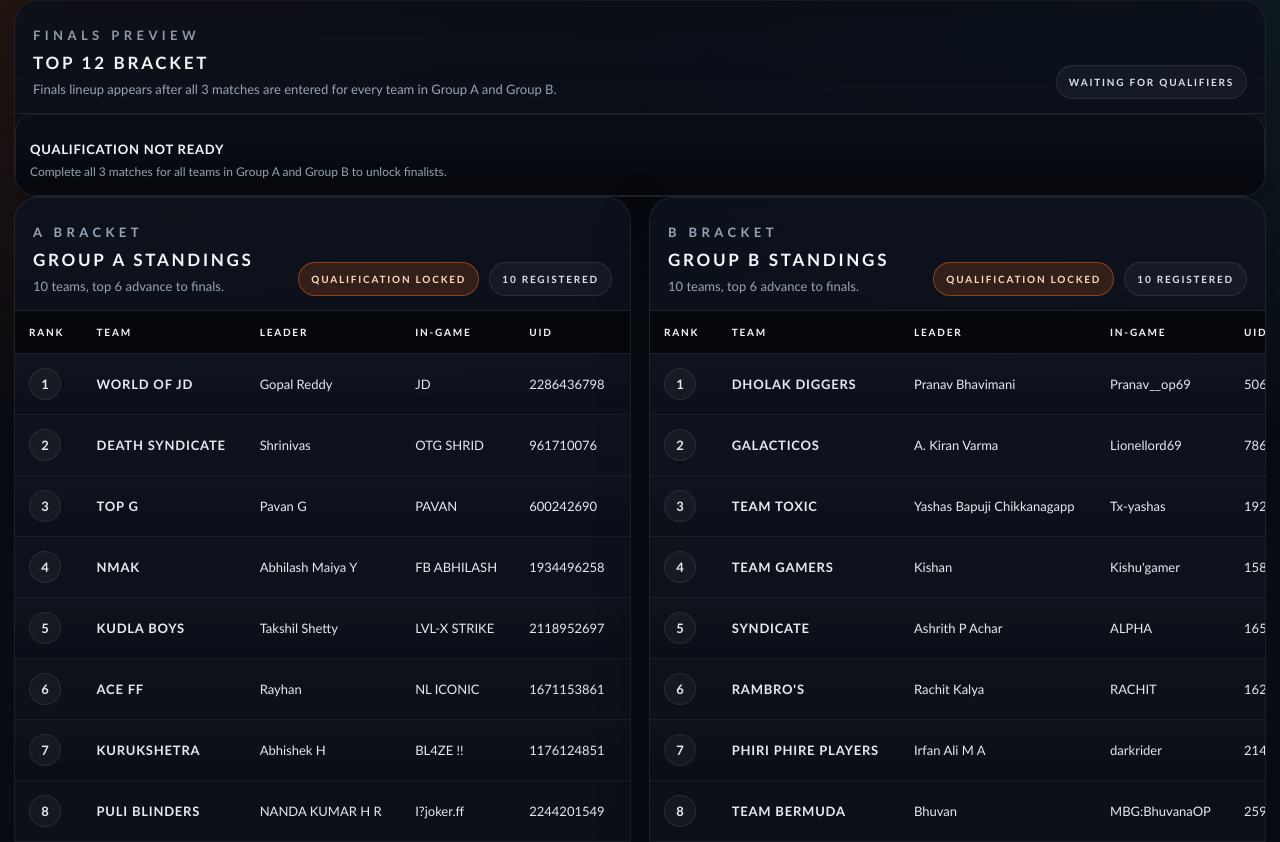
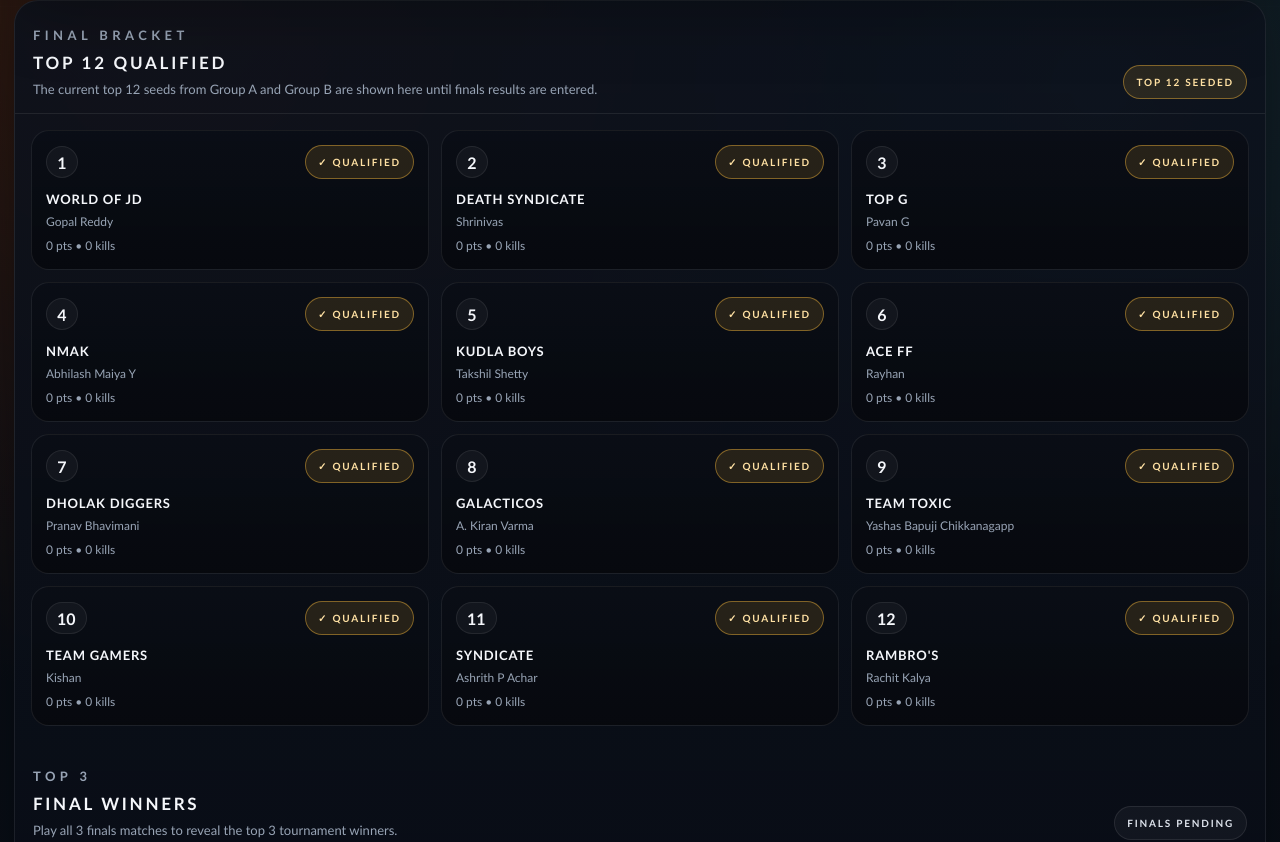
Before and after one commit to Singhmedhansh/Game_Leaderboard, a React (Vite) app in the folder client/: page / in a window 1280 px wide. Shown: the part 378-1220 px from the top of the page. Built offline with nearby package versions, Linux system fonts and the light colour scheme.

Commit message:
Show qualified teams and finals preview

```diff
--- a/client/src/App.jsx
+++ b/client/src/App.jsx
@@ -254,7 +254,7 @@ function TeamTable({ title, group, teams, qualificationUnlocked }) {
                   <td className="ff-points">{team.totalPoints}</td>
                   <td>
                     <Pill tone={!qualificationUnlocked ? 'dark' : team.isQualified ? 'accent' : 'danger'}>
-                      {!qualificationUnlocked ? 'Pending' : team.isQualified ? 'Qualified' : 'Eliminated'}
+                      {!qualificationUnlocked ? 'Pending' : team.isQualified ? '✓ Qualified' : '× Eliminated'}
                     </Pill>
                   </td>
                 </motion.tr>
@@ -282,20 +282,20 @@ return (
     <section className="ff-panel">
       <div className="ff-panel-head">
         <div>
-          <p className="ff-kicker">Finals Preview</p>
-          <h2>Top 12 Bracket</h2>
+          <p className="ff-kicker">Final Bracket</p>
+          <h2>Top 12 Qualified</h2>
           <p>
             {qualificationUnlocked
-              ? 'The top 6 from Group A and the top 6 from Group B move into 3 more finals matches.'
-              : 'Finals lineup appears after all 3 matches are entered for every team in Group A and Group B.'}
+              ? 'The top 6 from Group A and the top 6 from Group B are live in the finals board.'
+              : 'The current top 12 seeds from Group A and Group B are shown here until finals results are entered.'}
           </p>
         </div>
-        <Pill tone={finalsComplete ? 'accent' : finalsReady ? 'warning' : 'dark'}>
-          {finalsComplete ? 'Champions crowned' : finalsReady ? 'Finals scoring live' : 'Waiting for qualifiers'}
+        <Pill tone={finalsComplete ? 'accent' : finalsReady || finalists.length ? 'warning' : 'dark'}>
+          {finalsComplete ? 'Top 3 locked' : finalsReady ? 'Finals leaderboard live' : finalists.length ? 'Top 12 seeded' : 'Waiting for qualifiers'}
         </Pill>
       </div>
 
-      {qualificationUnlocked ? (
+      {finalists.length ? (
         <>
           <div className="ff-finals-grid">
             {finalists.map((team, index) => (
@@ -308,7 +308,7 @@ return (
               >
                 <div className="ff-final-head">
                   <span className="ff-final-slot">{index + 1}</span>
-                  <Pill tone="warning">Finals</Pill>
+                  <Pill tone="warning">✓ Qualified</Pill>
                 </div>
                 <h3>{team.teamName}</h3>
                 <p>{team.leaderName}</p>
@@ -321,11 +321,11 @@ return (
 
           <div className="ff-panel-head">
             <div>
-              <p className="ff-kicker">Podium</p>
-              <h2>1st, 2nd, 3rd</h2>
-              <p>{finalsComplete ? 'These are the top 3 teams after the finals leaderboard settles.' : 'Play all 3 finals matches to reveal the tournament winners.'}</p>
+              <p className="ff-kicker">Top 3</p>
+              <h2>Final Winners</h2>
+              <p>{finalsComplete ? 'These are the top 3 teams after the finals leaderboard settles.' : 'Play all 3 finals matches to reveal the top 3 tournament winners.'}</p>
             </div>
-            <Pill tone={finalsComplete ? 'accent' : 'dark'}>{finalsComplete ? 'Winners locked' : 'Finals pending'}</Pill>
+            <Pill tone={finalsComplete ? 'accent' : 'dark'}>{finalsComplete ? 'Top 3 locked' : 'Finals pending'}</Pill>
           </div>
 
           <div className="ff-finals-grid">
@@ -357,8 +357,8 @@ return (
         </>
       ) : (
         <div className="ff-final-card">
-          <h3>Qualification Not Ready</h3>
-          <p>Complete all 3 matches for all teams in Group A and Group B to unlock finalists.</p>
+          <h3>Top 12 Seeds</h3>
+          <p>The final board will appear here once at least one team result is available.</p>
         </div>
       )}
     </section>
@@ -554,8 +554,8 @@ export default function App() {
   const finalsReady = useMemo(() => finalsTeams.length > 0, [finalsTeams]);
   const finalsComplete = useMemo(() => isRoundComplete(finalsTeams), [finalsTeams]);
   const finalsPreview = useMemo(
-    () => (finalsTeams.length ? finalsTeams : qualificationUnlocked ? buildFinalists(tournament.teams) : []),
-    [finalsTeams, qualificationUnlocked, tournament.teams]
+    () => (finalsTeams.length ? finalsTeams : buildFinalists(tournament.teams)),
+    [finalsTeams, tournament.teams]
   );
   const finalsPodium = useMemo(() => (finalsComplete ? buildPodium(finalsTeams) : []), [finalsComplete, finalsTeams]);
 
--- a/client/src/styles.css
+++ b/client/src/styles.css
@@ -364,6 +364,25 @@ input, select {
 
 .ff-row-qualified {
   box-shadow: inset 3px 0 0 rgba(255, 106, 26, 0.72);
+}
+
+.ff-row-qualified .ff-rank-qualifier {
+  position: relative;
+}
+
+.ff-row-qualified .ff-rank-qualifier::after {
+  content: '✓';
+  display: inline-flex;
+  align-items: center;
+  justify-content: center;
+  width: 16px;
+  height: 16px;
+  margin-left: 6px;
+  border-radius: 999px;
+  background: rgba(255, 255, 255, 0.12);
+  color: #ffd9be;
+  font-size: 10px;
+  line-height: 1;
 }
 
 .ff-finals-grid {
```
Also changed, not shown: client/src/lib/rules.js.
